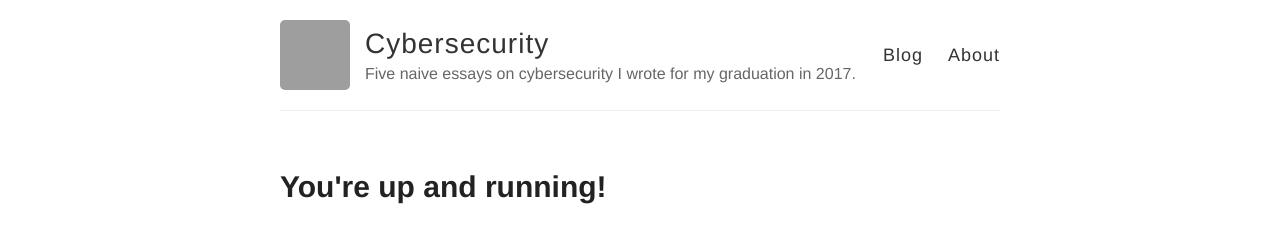
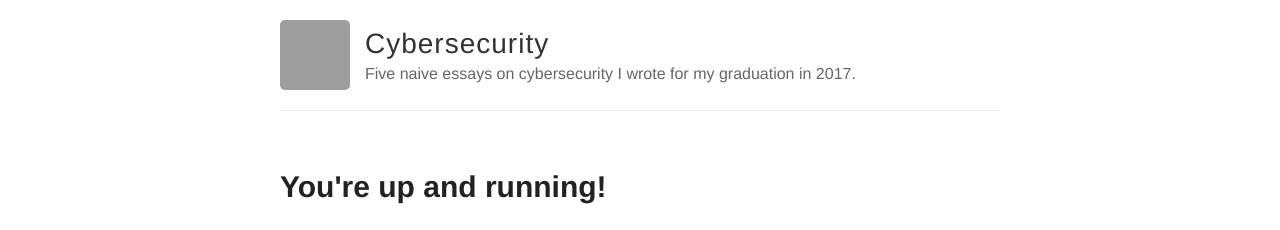
Before and after one commit to miloxeon/cybersecurity, a Jekyll site: the page built from index.html, in a window 1280 px wide. Shown: the top 230 px of the page. Built offline with Jekyll 4.4.1, drawn with Linux system fonts in a browser that asks for light colours; grey boxes are pictures that could not be loaded.

Commit message:
reundant header links removed

```diff
--- a/_layouts/default.html
+++ b/_layouts/default.html
@@ -26,10 +26,6 @@
             <p class="site-description">{{ site.description }}</p>
           </div>
 
-          <nav>
-            <a href="{{ site.baseurl }}/">Blog</a>
-            <a href="{{ site.baseurl }}/about">About</a>
-          </nav>
         </header>
       </div>
     </div>
```
